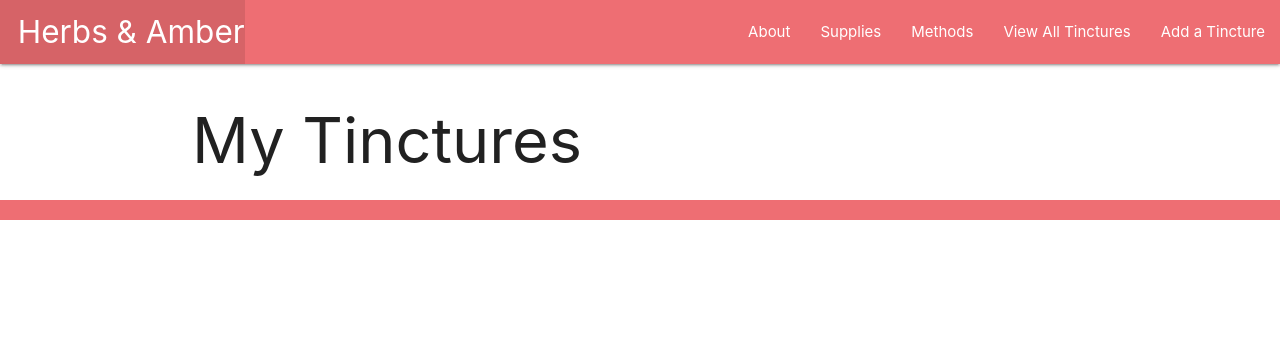
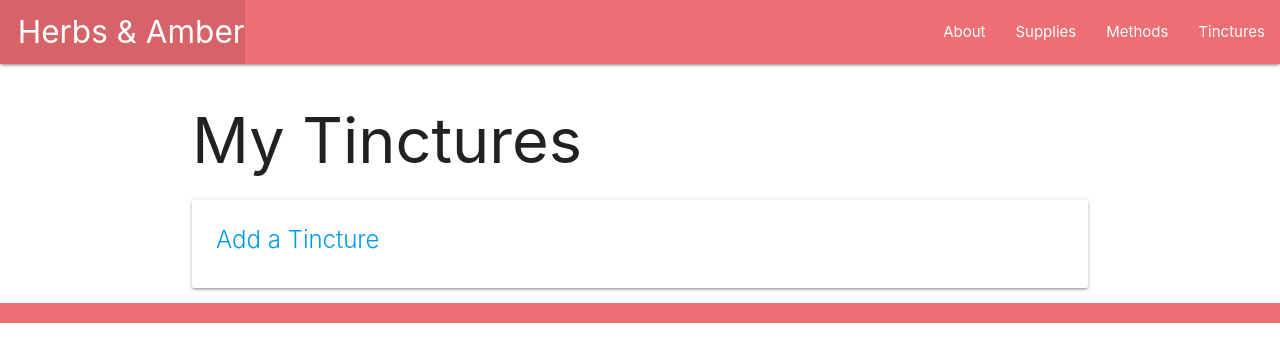
Before and after one commit to nadianicole1990/herbs_and_amber, a Django app: page /tinctures/ in a window 1280 px wide. Shown: the top 362 px of the page. Run offline with Django 4.2, Linux system fonts and the light colour scheme; data that the repository does not hold is empty.

Commit message:
Move Tincture Create Link to Tincture Index

```diff
--- a/main_app/templates/base.html
+++ b/main_app/templates/base.html
@@ -26,8 +26,7 @@
             <li><a href="{% url 'about' %}">About</a></li>
             <li><a href="{% url 'supplies' %}">Supplies</a></li>
             <li><a href="{% url 'methods' %}">Methods</a></li>
-            <li><a href="{% url 'index' %}">View All Tinctures</a></li>
-            <li><a href="{% url 'tincture_create' %}">Add a Tincture</a></li>
+            <li><a href="{% url 'index' %}">Tinctures</a></li>
           </ul>
         </div>
       </nav>
--- a/main_app/templates/tinctures/index.html
+++ b/main_app/templates/tinctures/index.html
@@ -12,4 +12,14 @@
     </a>
 </div>
 
-{% endfor %} {% endblock %}
+{% endfor %}
+
+<div class="card">
+    <a href="{% url 'tincture_create' %}">
+        <div class="card-content">
+            <span class="card-title">Add a Tincture</span>
+        </div>
+    </a>
+</div>
+
+{% endblock %}
```
